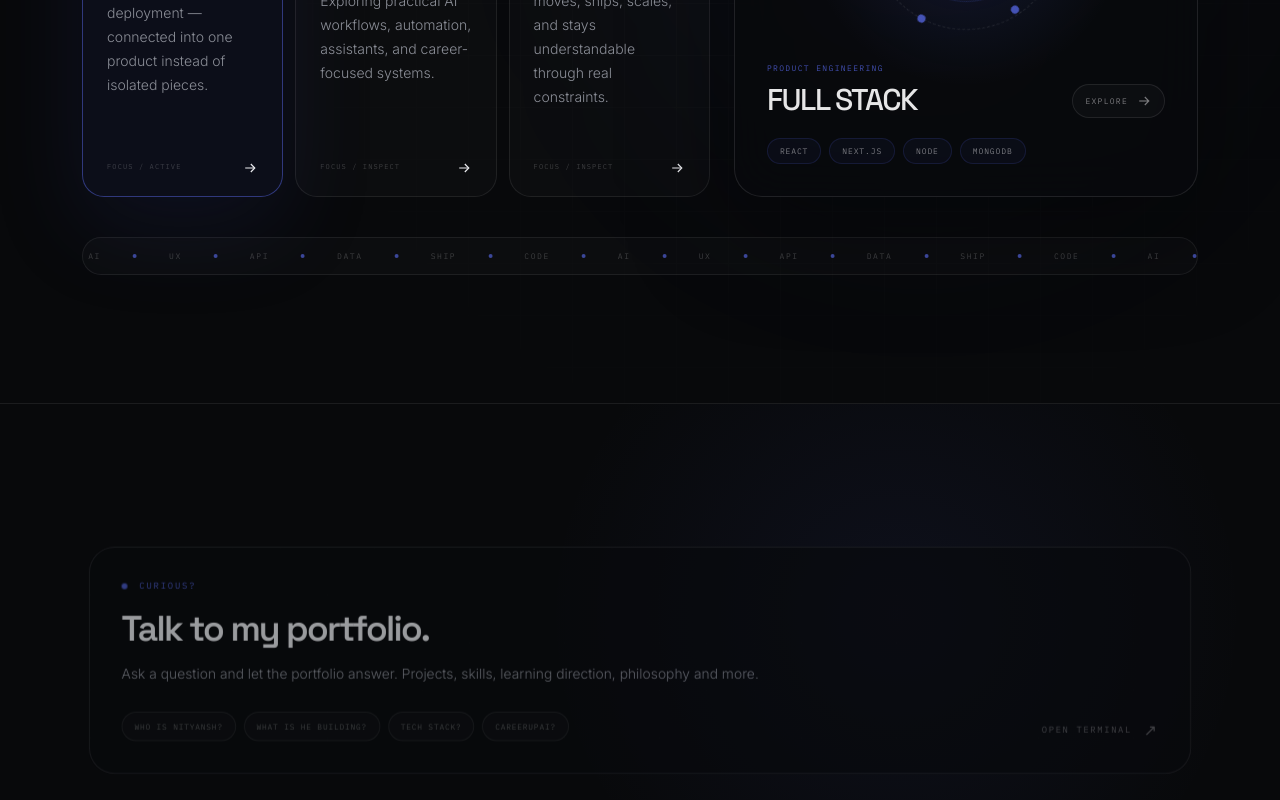
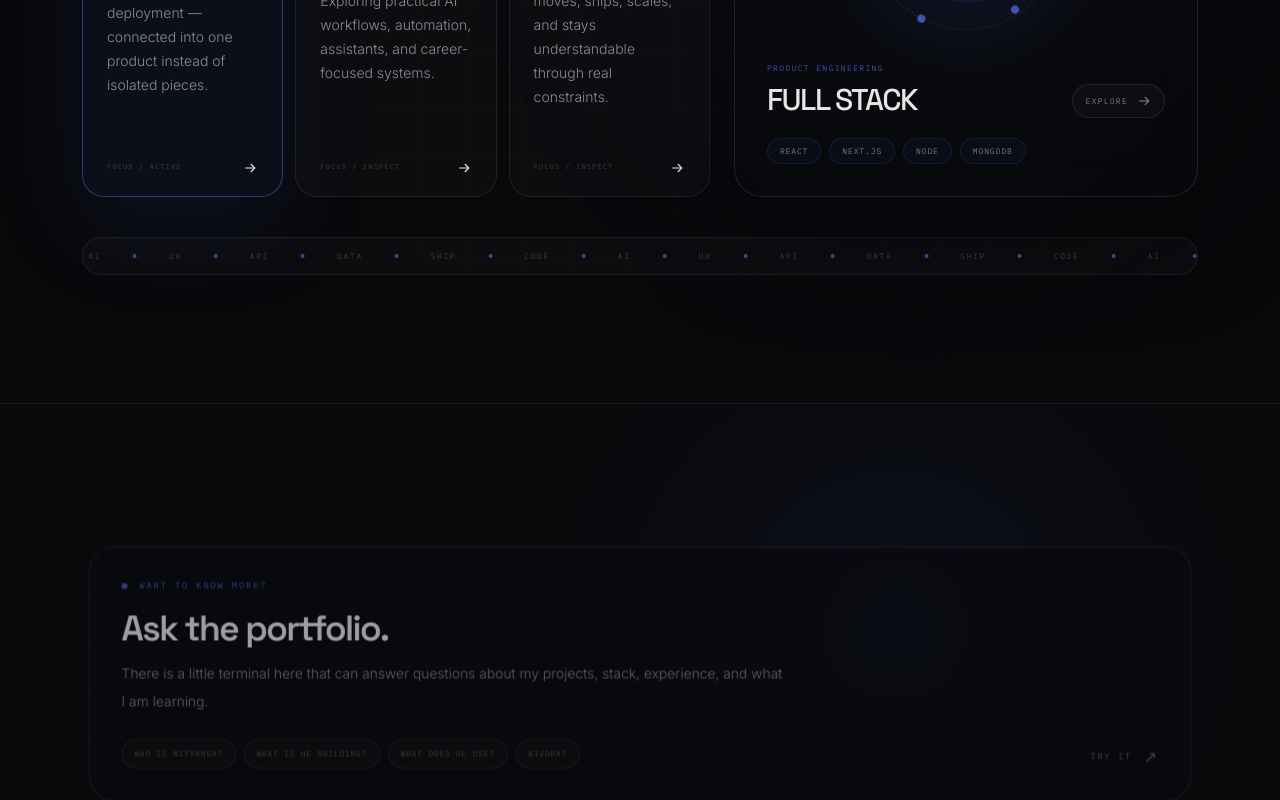
Before and after one commit to nityansh19/nityansh-portfolio, a Next.js app: page / in a window 1280 px wide. Shown: the part 3014-3814 px from the top of the page. Built offline with nearby package versions, Linux system fonts and the light colour scheme.

Commit message:
Refine recruiter terminal preview copy

```diff
--- a/components/TerminalPreview.tsx
+++ b/components/TerminalPreview.tsx
@@ -1,7 +1,7 @@
 import Link from "next/link";
 import { Reveal } from "./Reveal";
 
-const prompts = ["Who is Nityansh?", "What is he building?", "Tech stack?", "CareerUpAI?"];
+const prompts = ["Who is Nityansh?", "What is he building?", "What does he use?", "Nivora?"];
 
 export default function TerminalPreview() {
   return (
@@ -19,14 +19,13 @@ export default function TerminalPreview() {
               <div>
                 <div className="flex items-center gap-3 font-mono text-[9px] uppercase tracking-[0.20em] text-accent/80">
                   <span className="h-1.5 w-1.5 animate-pulse rounded-full bg-accent" />
-                  Curious?
+                  Want to know more?
                 </div>
                 <h2 className="mt-4 font-display text-3xl font-semibold tracking-[-0.05em] sm:text-4xl">
-                  Talk to my portfolio.
+                  Ask the portfolio.
                 </h2>
                 <p className="mt-3 max-w-2xl text-sm leading-7 text-ink-dim">
-                  Ask a question and let the portfolio answer. Projects, skills,
-                  learning direction, philosophy and more.
+                  There is a little terminal here that can answer questions about my projects, stack, experience, and what I am learning.
                 </p>
 
                 <div className="mt-6 flex flex-wrap gap-2">
@@ -42,7 +41,7 @@ export default function TerminalPreview() {
               </div>
 
               <div className="flex shrink-0 items-center gap-3 font-mono text-[9px] uppercase tracking-[0.18em] text-white/35 transition-colors group-hover:text-accent">
-                Open terminal
+                Try it
                 <span className="text-base transition-transform duration-300 group-hover:translate-x-1 group-hover:-translate-y-1">↗</span>
               </div>
             </div>
```
